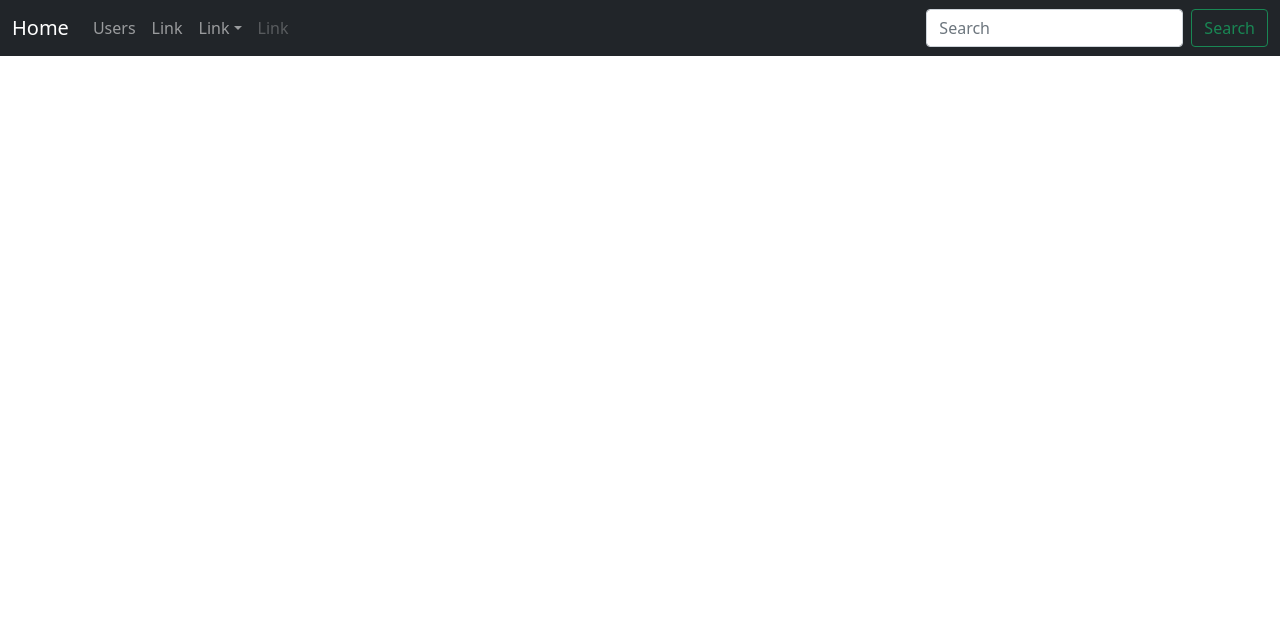
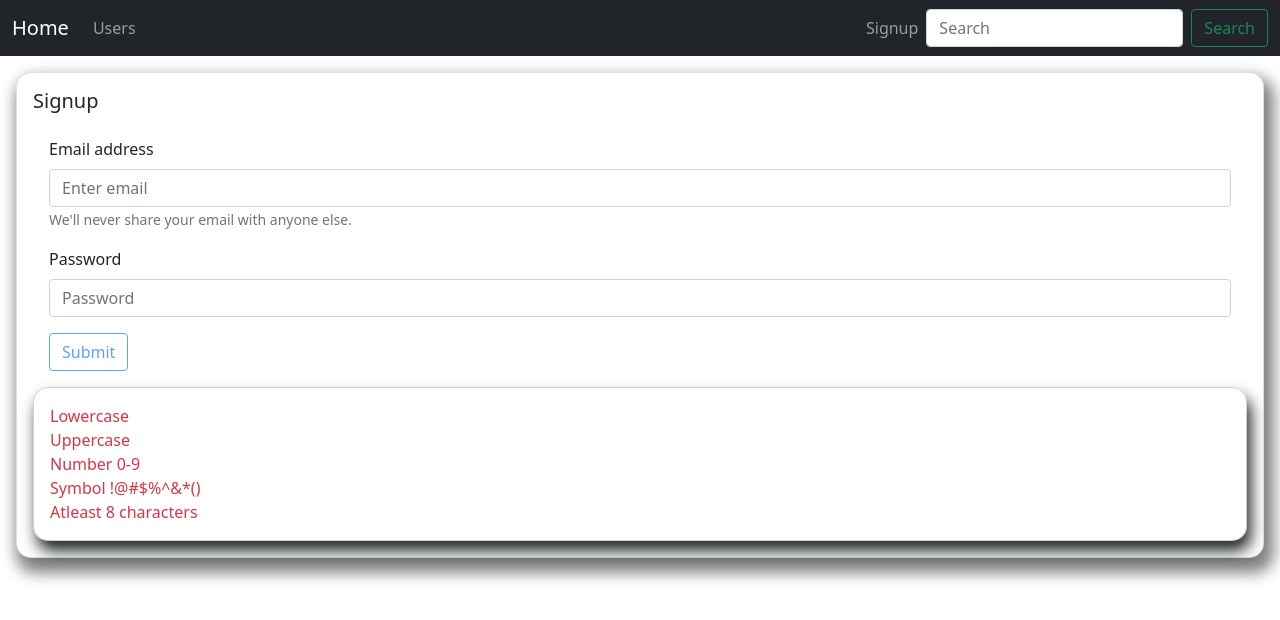
Before and after one commit to nikhilsharma2407/fsrnl-16, a React (Create React App) app in the folder frontend/: page /signup in a window 1280 px wide. Shown: the top 620 px of the page. Built offline with nearby package versions, Linux system fonts and the light colour scheme.

Commit message:
Boostrap forms, Regex validation

```diff
--- a/frontend/src/App.jsx
+++ b/frontend/src/App.jsx
@@ -14,6 +14,7 @@ import MyNavBar from './MyNavbar';
 import Users from './Users/Users';
 import 'bootstrap/dist/css/bootstrap.min.css';
 import Flexbox from './Flexbox/Flexbox';
+import Signup from './Signup/Signup.jsx';
 
 function App() {
   const name = "Nikhil Sharma"
@@ -37,6 +38,7 @@ function App() {
         <Route path='/home' element={<MyComponent name={name} email="nikhil@gmail.com" />} />
         <Route path='/flex' element={<Flexbox />} />
         <Route path='/users' element={<Users />} />
+        <Route path='/signup' element={<Signup />} />
         <Route path='/usersClass' element={<UsersClass name={name} email="nikhil@gmail.com" />} />
       </Routes>
     </BrowserRouter>
--- a/frontend/src/MyNavbar.jsx
+++ b/frontend/src/MyNavbar.jsx
@@ -14,23 +14,12 @@ function MyNavBar() {
         <Navbar.Toggle aria-controls="navbarScroll" />
         <Navbar.Collapse id="navbarScroll">
           <Nav
-            className="me-auto my-2 my-lg-0"
+            className="my-2 my-lg-0"
           >
             <Nav.Link as={Link}  to='/users' >Users</Nav.Link>
-            <Nav.Link href="#action2">Link</Nav.Link>
-            <NavDropdown title="Link" id="navbarScrollingDropdown">
-              <NavDropdown.Item href="#action3">Action</NavDropdown.Item>
-              <NavDropdown.Item href="#action4">
-                Another action
-              </NavDropdown.Item>
-              <NavDropdown.Divider />
-              <NavDropdown.Item href="#action5">
-                Something else here
-              </NavDropdown.Item>
-            </NavDropdown>
-            <Nav.Link href="#" disabled>
-              Link
-            </Nav.Link>
+          </Nav>
+          <Nav className = "ms-auto">
+            <Nav.Link as = {Link} to='/signup'>Signup</Nav.Link>
           </Nav>
           <Form className="d-flex">
             <Form.Control
--- /dev/null
+++ b/frontend/src/Signup/Signup.jsx
@@ -0,0 +1,70 @@
+import React, { useEffect, useState } from 'react'
+import { Button, Card, Form } from 'react-bootstrap'
+import "./Signup.scss"
+
+function Signup() {
+
+  const [validation, setValidation] = useState({
+    lowercase: false,
+    uppercase: false,
+    number: false,
+    symbol: false,
+    length: false
+  })
+
+  const [valid, setValid] = useState(false);
+
+  useEffect(() => {
+    const isValid = Object.values(validation).every(Boolean);
+    setValid(isValid);
+  }, [validation])
+
+  const validate = (e) => {
+    const { value: password } = e.target;
+    console.log(password);
+    const lowercase = /(?=.*[a-z])/.test(password);
+    const uppercase = /(?=.*[A-Z])/.test(password);
+    const number = /(?=.*\d)/.test(password);
+    const symbol = /(?=.*[\W_])/.test(password);
+    const length = password.length > 8;
+    setValidation({
+      lowercase, uppercase, number, symbol, length
+    })
+  }
+
+  const { lowercase, uppercase, number, symbol, length } = validation;
+  return (
+
+    <Card className='m-3 p-3 signup'>
+      <Card.Title>Signup</Card.Title>
+      <Card.Body>
+        <Form>
+          <Form.Group className="mb-3" controlId="formBasicEmail">
+            <Form.Label>Email address</Form.Label>
+            <Form.Control type="email" placeholder="Enter email" />
+            <Form.Text className="text-muted">
+              We'll never share your email with anyone else.
+            </Form.Text>
+          </Form.Group>
+
+          <Form.Group className="mb-3" controlId="formBasicPassword">
+            <Form.Label>Password</Form.Label>
+            <Form.Control type="password" placeholder="Password" onKeyUp={e => validate(e)} />
+          </Form.Group>
+          <Button variant="outline-primary" type="submit" disabled={!valid}>
+            Submit
+          </Button>
+        </Form>
+      </Card.Body>
+      <div className='pwd-strength'>
+        <div className={lowercase ? 'text-success' : 'text-danger'}>Lowercase</div>
+        <div className={uppercase ? 'text-success' : 'text-danger'}>Uppercase</div>
+        <div className={number ? 'text-success' : 'text-danger'}>Number 0-9</div>
+        <div className={symbol ? 'text-success' : 'text-danger'}>Symbol !@#$%^&*()</div>
+        <div className={length ? 'text-success' : 'text-danger'}>Atleast 8 characters</div>
+      </div>
+    </Card>
+  )
+}
+
+export default Signup
--- /dev/null
+++ b/frontend/src/Signup/Signup.scss
@@ -0,0 +1,11 @@
+.signup {
+    border-radius: 15px;
+    box-shadow: 5px 10px 15px 5px grey;
+
+    .pwd-strength {
+        border: 1px solid #0000002e;
+        border-radius: 15px;
+        box-shadow: 4px 10px 15px;
+        padding: 1rem;
+    }
+}
```
Also changed, not shown: frontend/src/Signup/regex.md (added, +21 -0 lines).
